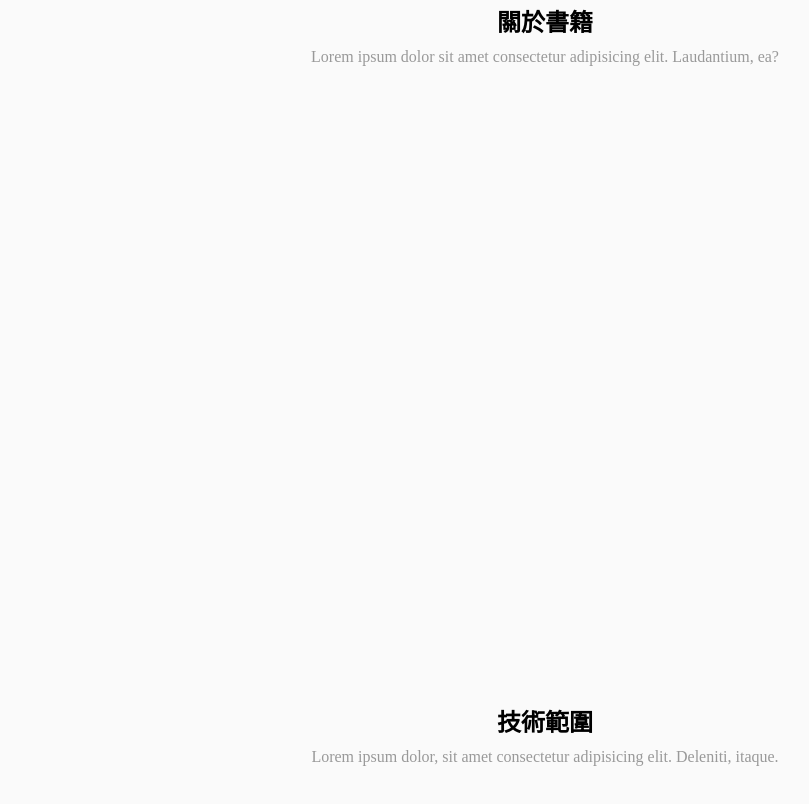
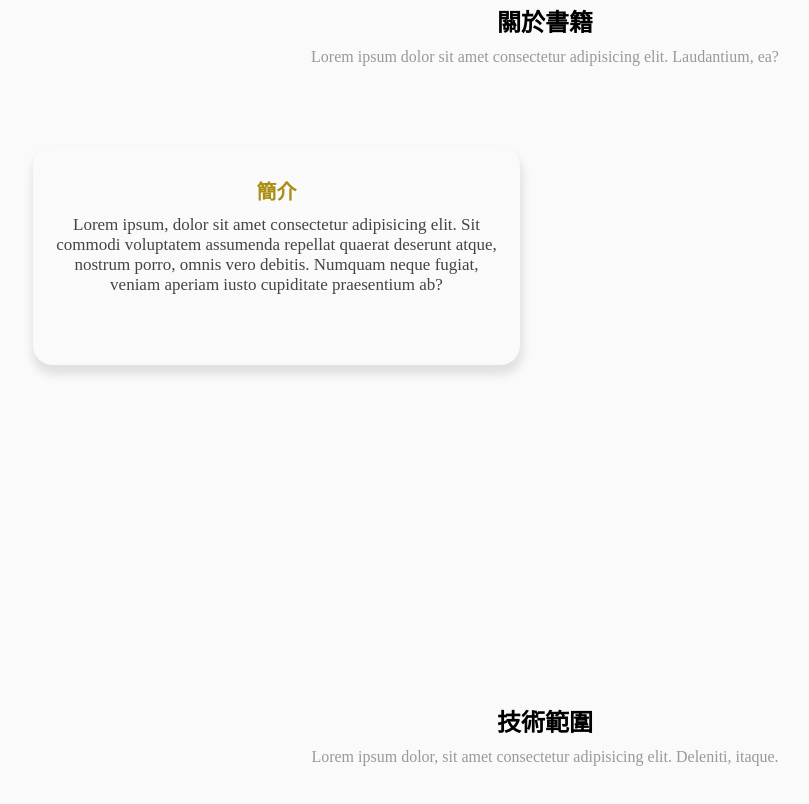
Before and after one commit to allenyang0220/mcu-113-1-web-13131625-finall, a plain HTML site: page src/index.html in a window 1280 px wide. Shown: the part 893-1697 px from the top of the page, without its empty margins (95-904 px from the left). Drawn offline with Linux system fonts and the light colour scheme.

Commit message:
feat(about): 書籍簡介顯示樣式實作

```diff
--- /dev/null
+++ b/src/_about.scss
@@ -0,0 +1,31 @@
+.about-container {
+  display: flex;
+  justify-content: space-between;
+  width: 100%;
+  gap: 50px;
+  .introduce,
+  .contents {
+    width: 50%;
+  }
+  .card {
+    display: flex;
+    align-items: center;
+    flex-direction: column;
+    padding: 30px 20px 70px;
+    width: 100%;
+    border-color: var(--white-color);
+    border-radius: 20px;
+    box-shadow: 1px 8px 10px 2px var(--first-shadow-color);
+    h3 {
+      margin-bottom: 10px;
+      font-size: 20px;
+      font-weight: 600;
+      color: var(--second-color);
+    }
+    div {
+      text-align: center;
+      font-size: 17px;
+      color: var(--text-color);
+    }
+  }
+}
--- a/src/index.html
+++ b/src/index.html
@@ -54,6 +54,17 @@
               <h1>關於書籍</h1>
               <span>Lorem ipsum dolor sit amet consectetur adipisicing elit. Laudantium, ea?</span>
             </div>
+            <div class="about-container">
+                <div class="introduce">
+                  <div class="card">
+                    <h3>簡介</h3>
+                    <div>
+                      Lorem ipsum, dolor sit amet consectetur adipisicing elit. Sit commodi voluptatem assumenda repellat quaerat deserunt atque, nostrum porro, omnis vero debitis. Numquam neque fugiat, veniam aperiam iusto cupiditate praesentium ab?
+                    </div>
+                  </div>
+                </div>
+                <div class="contents"></div>
+              </div>
           </section>
           <section id="skill" class="section">
             <div class="top-header">
--- a/src/style.scss
+++ b/src/style.scss
@@ -1,6 +1,7 @@
 @import "./nav";
 @import "./btn";
 @import "./home";
+@import "./about";
 
 :root {
   --body-color: rgb(250, 250, 250);
@@ -11,6 +12,7 @@
 
   --first-color: rgb(110, 87, 224);
   --first-color-hover: rgb(40, 91, 212);
+  --first-shadow-color: rgba(0, 0, 0, 0.1);
 
   --second-color: rgb(170, 142, 18);
   --third-color: rgb(40, 91, 212);
```
Also changed, not shown: src/style.css, 1 other file.
